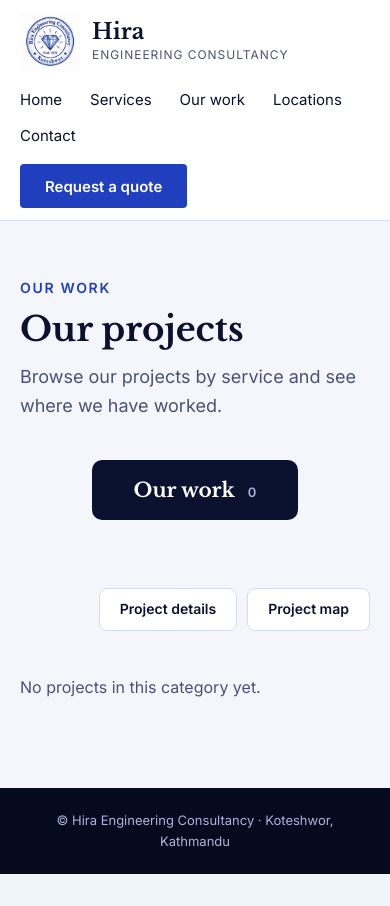
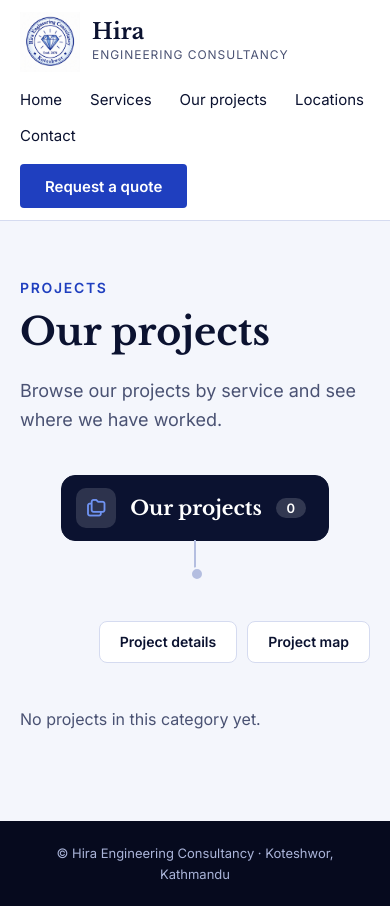
Before and after one commit to subekshya-s/Hira_Consultancy, a Django app: page /our-work/ in a window 390 px wide. Before the commit the page ends 874 px from the top, so only its background shows below. Run offline with Django 5.2, Linux system fonts and the light colour scheme; data comes from the database, SQL or seed files in the repository; data that the repository does not hold is empty; some libraries are stand-ins or nearby versions.

Commit message:
feat:aaed folders and all

```diff
--- a/hira_site/core/models.py
+++ b/hira_site/core/models.py
@@ -37,6 +37,7 @@ class Service(models.Model):
     slug = models.SlugField(max_length=140,blank=True)
     full_description = models.TextField(blank=True)
     image = models.ImageField(upload_to="services/",blank=True)
+    icon = models.CharField(max_length=40,blank=True,default="ti-map-2",help_text="Icon name from tabler-icons.io, for example ti-droplet",)
     def save(self,*args,**kwargs):
         if not self.slug:
             base = slugify(self.title)
--- a/hira_site/core/static/core/css/site.css
+++ b/hira_site/core/static/core/css/site.css
@@ -213,25 +213,86 @@ html { scroll-behavior: smooth; scroll-padding-top: 90px; }
 }
 .service-card__link:hover { text-decoration: underline; opacity: 1; }
 
-/* ===== Our Work page ===== */
-.work-title { font-size: clamp(34px, 5vw, 52px); margin-bottom: 14px; }
+/* ===== Our Work: tree filter with icon cards ===== */
+.work-tree { margin: 40px 0 48px; --line-color: #B4BEE0; --gap: 16px; --stem: 32px; }
 
-.work-tabs { display: flex; flex-wrap: wrap; gap: 10px; margin: 32px 0 24px; }
-.work-tab {
-  display: inline-flex; align-items: center; gap: 8px;
-  padding: 9px 18px; border-radius: 999px;
+.tree-root {
+  position: relative; display: flex; align-items: center; gap: 14px;
+  width: fit-content; margin: 0 auto; padding: 12px 22px 12px 14px;
+  border-radius: 14px; background: #fff; border: 1px solid var(--card-line);
+  color: var(--ink); text-decoration: none; transition: background .2s;
+}
+.tree-root__icon {
+  width: 40px; height: 40px; border-radius: 10px;
+  display: flex; align-items: center; justify-content: center;
+  background: #E4E9F7; color: var(--blue); font-size: 22px;
+}
+.tree-root__label { font: 700 20px var(--serif); }
+.tree-root__count {
+  min-width: 30px; padding: 2px 10px; border-radius: 999px; text-align: center;
+  background: #E4E9F7; color: var(--ink-muted); font: 600 13px var(--sans);
+}
+.tree-root:hover { background: #F0F3FB; opacity: 1; }
+.tree-root.is-active { background: var(--navy); border-color: var(--navy); color: #fff; }
+.tree-root.is-active .tree-root__icon { background: rgba(255,255,255,.14); color: var(--accent); }
+.tree-root.is-active .tree-root__count { background: rgba(255,255,255,.16); color: #fff; }
+
+.tree-root::after {
+  content: ""; position: absolute; left: 50%; top: 100%; margin-left: -1px;
+  width: 2px; height: var(--stem); background: var(--line-color);
+}
+.tree-root::before {
+  content: ""; position: absolute; left: 50%; top: calc(100% + var(--stem));
+  width: 10px; height: 10px; margin: -5px 0 0 -5px; border-radius: 50%;
+  background: var(--line-color); border: 2px solid var(--paper); z-index: 2;
+}
+
+.tree-children {
+  display: flex; justify-content: center; gap: var(--gap);
+  list-style: none; margin: var(--stem) 0 0; padding: 0;
+}
+.tree-children li { position: relative; flex: 1 1 0; min-width: 0; padding-top: var(--stem); }
+.tree-children li::before {
+  content: ""; position: absolute; top: 0; left: 50%; margin-left: -1px;
+  width: 2px; height: var(--stem); background: var(--line-color);
+}
+.tree-children li::after {
+  content: ""; position: absolute; top: 0; margin-top: -1px;
+  left: calc(var(--gap) / -2); right: calc(var(--gap) / -2);
+  height: 2px; background: var(--line-color);
+}
+.tree-children li:first-child::after { left: 50%; }
+.tree-children li:last-child::after { right: 50%; }
+.tree-children li:only-child::after { display: none; }
+.tree-children li:has(.is-active)::before { background: var(--blue); }
+
+.tree-node {
+  position: relative; display: flex; flex-direction: column; align-items: center; gap: 4px;
+  height: 100%; padding: 18px 12px 16px; border-radius: 14px;
   background: #fff; border: 1px solid var(--card-line);
-  color: var(--ink); font-size: 14px; font-weight: 600; text-decoration: none;
-  transition: background .2s;
+  color: var(--ink); text-align: center; text-decoration: none;
+  transition: background .2s, border-color .2s;
 }
-.work-tab span {
-  background: #E4E9F7; color: var(--ink-muted);
-  border-radius: 999px; padding: 1px 8px; font-size: 12px;
+.tree-node::before {
+  content: ""; position: absolute; top: -6px; left: 50%;
+  width: 10px; height: 10px; margin-left: -5px; border-radius: 50%;
+  background: var(--line-color); border: 2px solid var(--paper);
 }
-.work-tab:hover { background: #E4E9F7; opacity: 1; }
-.work-tab.is-active { background: var(--blue); border-color: var(--blue); color: #fff; }
-.work-tab.is-active span { background: rgba(255,255,255,.2); color: #fff; }
+.tree-node__icon {
+  width: 44px; height: 44px; margin-bottom: 8px; border-radius: 10px;
+  display: flex; align-items: center; justify-content: center;
+  background: #E4E9F7; color: var(--blue); font-size: 22px;
+}
+.tree-node strong { font-size: 14px; font-weight: 600; line-height: 1.3; }
+.tree-node small { font-size: 13px; color: var(--ink-muted); }
+.tree-node:hover { background: #F0F3FB; border-color: var(--accent); opacity: 1; }
 
+.tree-node.is-active { background: var(--blue); border-color: var(--blue); color: #fff; }
+.tree-node.is-active::before { background: var(--blue); }
+.tree-node.is-active .tree-node__icon { background: rgba(255,255,255,.18); color: #fff; }
+.tree-node.is-active small { color: rgba(255,255,255,.8); }
+
+/* ===== Our Work: toggle, map, project cards ===== */
 .view-toggle { display: flex; justify-content: flex-end; gap: 10px; margin-bottom: 28px; }
 .view-toggle__btn {
   padding: 9px 20px; border-radius: 8px;
@@ -256,7 +317,6 @@ html { scroll-behavior: smooth; scroll-padding-top: 90px; }
   transition: transform .25s ease, box-shadow .25s ease;
 }
 .work-card:hover { transform: translateY(-3px); box-shadow: 0 12px 32px rgba(11, 18, 48, .12); opacity: 1; }
-
 .work-card__media { position: relative; height: 220px; background: #E4E9F7; }
 .work-card__media img, .work-card__empty { width: 100%; height: 100%; object-fit: cover; display: block; }
 .work-card__badge {
@@ -268,55 +328,3 @@ html { scroll-behavior: smooth; scroll-padding-top: 90px; }
 .work-card__body h3 { font-size: 19px; color: var(--ink); margin-bottom: 6px; }
 .work-card__meta { color: var(--ink-muted); font-size: 14px; margin-bottom: 10px; }
 .work-card__text { color: var(--ink-muted); font-size: 15px; margin: 0; }
- /* ===== Our Work: tree filter ===== */
-.work-tree { margin: 40px 0 48px; --line-color: #8D97BE; --gap: 20px; --stem: 28px; }
-
-.tree-root {
-  position: relative; display: block; width: fit-content; margin: 0 auto;
-  padding: 16px 40px; border-radius: 10px;
-  background: #fff; border: 2px solid var(--ink); color: var(--ink);
-  font: 700 20px var(--serif); text-align: center; text-decoration: none;
-}
-.tree-root span { margin-left: 8px; font: 600 13px var(--sans); color: var(--ink-muted); }
-.tree-root::after {
-  content: ""; position: absolute; left: 50%; top: 100%;
-  width: 2px; height: var(--stem); background: var(--line-color);
-}
-.tree-root.is-active { background: var(--navy); color: #fff; }
-.tree-root.is-active span { color: var(--muted); }
-
-.tree-children {
-  display: flex; justify-content: center; gap: var(--gap);
-  list-style: none; margin: var(--stem) 0 0; padding: 0;
-}
-.tree-children li { position: relative; flex: 1 1 0; min-width: 0; max-width: 230px; padding-top: var(--stem); }
-.tree-children li::before {            /* vertical stub down to the box */
-  content: ""; position: absolute; top: 0; left: 50%;
-  width: 2px; height: var(--stem); background: var(--line-color);
-}
-.tree-children li::after {             /* horizontal bar */
-  content: ""; position: absolute; top: 0;
-  left: calc(var(--gap) / -2); right: calc(var(--gap) / -2);
-  height: 2px; background: var(--line-color);
-}
-.tree-children li:first-child::after { left: 50%; }
-.tree-children li:last-child::after { right: 50%; }
-.tree-children li:only-child::after { display: none; }
-
-.tree-node {
-  display: block; height: 100%; padding: 16px 14px; border-radius: 10px;
-  background: #fff; border: 1px solid var(--card-line);
-  color: var(--ink); font-weight: 600; font-size: 15px; line-height: 1.35;
-  text-align: center; text-decoration: none;
-  transition: background .2s, border-color .2s;
-}
-.tree-node span { display: block; margin-top: 6px; font-weight: 400; font-size: 13px; color: var(--ink-muted); }
-.tree-node:hover { background: #E4E9F7; opacity: 1; }
-.tree-node.is-active { background: var(--blue); border-color: var(--blue); color: #fff; }
-.tree-node.is-active span { color: rgba(255,255,255,.8); }
-
-@media (max-width: 800px) {
-  .tree-children { flex-direction: column; align-items: stretch; margin-top: 20px; }
-  .tree-children li { max-width: none; padding-top: 0; }
-  .tree-children li::before, .tree-children li::after, .tree-root::after { display: none; }
-}
--- a/hira_site/core/templates/core/base.html
+++ b/hira_site/core/templates/core/base.html
@@ -25,7 +25,7 @@
       <nav class="nav" aria-label="Main">
         <a href="{% url 'home' %}">Home</a>
         <a href="{% url 'service_list' %}">Services</a>
-        <a href="{% url 'work' %}">Our work</a>
+        <a href="{% url 'work' %}">Our projects</a>
         <a href="{% url 'home' %}#map">Locations</a>
         <a href="{% url 'home' %}#contact">Contact</a>
       </nav>
--- a/hira_site/core/templates/core/work.html
+++ b/hira_site/core/templates/core/work.html
@@ -3,27 +3,32 @@
 
 {% block head %}
   <link rel="stylesheet" href="https://unpkg.com/leaflet@1.9.4/dist/leaflet.css">
+  <link rel="stylesheet" href="https://cdn.jsdelivr.net/npm/@tabler/icons-webfont@3.19.0/dist/tabler-icons.min.css">
+
 {% endblock %}
 
 {% block content %}
 <section class="block light work-page">
   <div class="wrap">
-    <p class="eyebrow">Our work</p>
+    <p class="eyebrow">Projects</p>
     <h1 class="work-title">{% if active %}{{ active.title }}{% else %}Our projects{% endif %}</h1>
     <p class="muted lead">Browse our projects by service and see where we have worked.</p>
 
     <div class="work-tree">
       <a href="{% url 'work' %}{% if view == 'map' %}?view=map{% endif %}"
          class="tree-root{% if not active %} is-active{% endif %}">
-        Our work <span>{{ total }}</span>
+        <span class="tree-root__icon"><i class="ti ti-folders" aria-hidden="true"></i></span>
+        <span class="tree-root__label">Our projects</span>
+        <span class="tree-root__count">{{ total }}</span>
       </a>
       <ul class="tree-children">
         {% for s in services %}
         <li>
           <a href="{% url 'work' %}?service={{ s.slug }}{% if view == 'map' %}&view=map{% endif %}"
              class="tree-node{% if active and active.pk == s.pk %} is-active{% endif %}">
-            {{ s.title }}
-            <span>{{ s.project_count }} project{{ s.project_count|pluralize }}</span>
+            <span class="tree-node__icon"><i class="ti {{ s.icon|default:'ti-map-2' }}" aria-hidden="true"></i></span>
+            <strong>{{ s.title }}</strong>
+            <small>{{ s.project_count }} project{{ s.project_count|pluralize }}</small>
           </a>
         </li>
         {% endfor %}
```
Also changed, not shown: hira_site/core/migrations/0006_service_icon.py (added).
